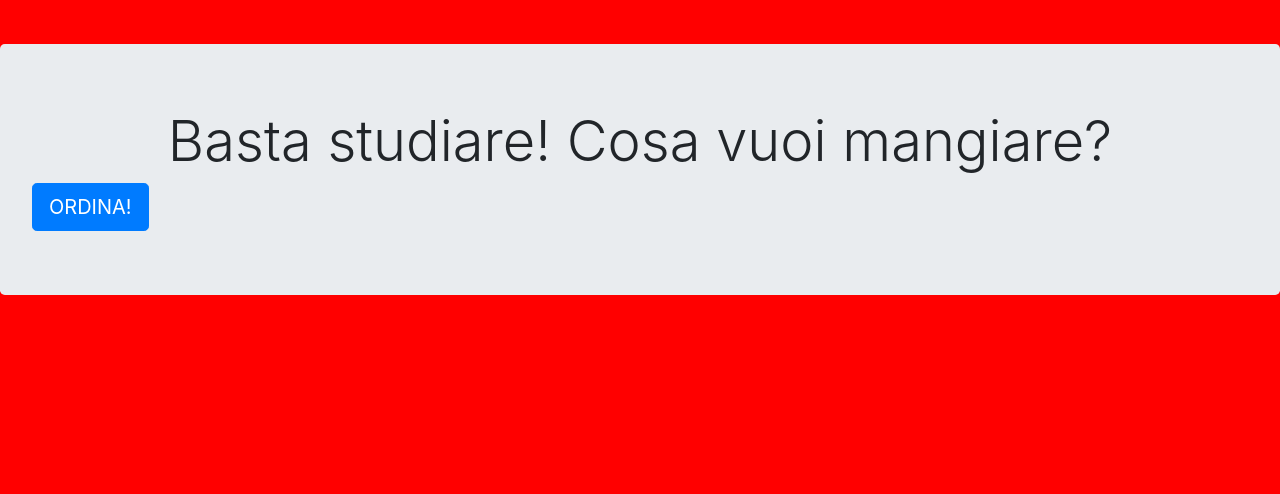
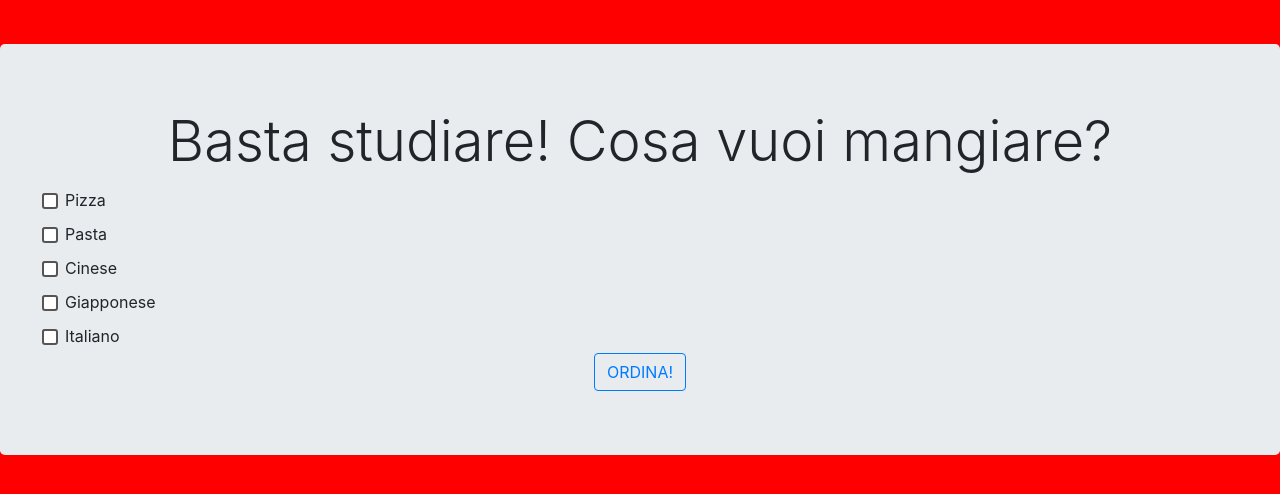
Before and after one commit to BrunoEsposito2/justunieat, a PHP site: page / in a window 1280 px wide. Shown: the part 56-550 px from the top of the page. Run offline with PHP 8.4, Linux system fonts and the light colour scheme.

Commit message:
modified checkbox style

```diff
--- a/src/index.html/index.html
+++ b/src/index.html/index.html
@@ -40,7 +40,30 @@
 
       <div class="jumbotron">
         <h1 class="display-4">Basta studiare! Cosa vuoi mangiare?</h1>
-        <a class="btn btn-primary btn-lg" href="#" role="button">ORDINA!</a>
+
+        <form action="/action_page.php">
+         <label class="check">
+           <input type="checkbox" name="pizza" value="pizza">
+          </label>Pizza<br>
+          <label class="check">
+            <input type="checkbox" name="pasta" value="pasta">
+          </label>Pasta<br>
+          <label class="check">
+            <input type="checkbox" name="pasta" value="cinese">
+          </label>Cinese<br>
+          <label class="check">
+            <input type="checkbox" name="pasta" value="giapponese">
+          </label>Giapponese<br>
+          <label class="check">
+            <input type="checkbox" name="pasta" value="italiano">
+          </label>Italiano<br>
+        </form>
+
+        <div class="form-row text-center">
+          <div class="col-12">
+           <button type="button" class="btn btn-outline-primary">ORDINA!</button>
+          </div>
+        </div>
       </div>
 
     <script src="https://code.jquery.com/jquery-3.3.1.slim.min.js" integrity="sha384-q8i/X+965DzO0rT7abK41JStQIAqVgRVzpbzo5smXKp4YfRvH+8abtTE1Pi6jizo" crossorigin="anonymous"></script>
--- a/src/index.html/style.css
+++ b/src/index.html/style.css
@@ -10,3 +10,39 @@ body {
 .display-4 {
     text-align: center;
 }
+
+
+input[type=checkbox] {
+    position: relative;
+      cursor: pointer;
+}
+input[type=checkbox]:before {
+    content: "";
+    display: block;
+    position: absolute;
+    width: 16px;
+    height: 16px;
+    top: 0;
+    left: 0;
+    border: 2px solid #555555;
+    border-radius: 3px;
+    background-color: white;
+}
+input[type=checkbox]:checked:after {
+    content: "";
+    display: block;
+    width: 5px;
+    height: 10px;
+    border: solid black;
+    border-width: 0 2px 2px 0;
+    -webkit-transform: rotate(45deg);
+    -ms-transform: rotate(45deg);
+    transform: rotate(45deg);
+    position: absolute;
+    top: 2px;
+    left: 6px;
+}
+
+label {
+    margin: 5px 10px;
+}
```
